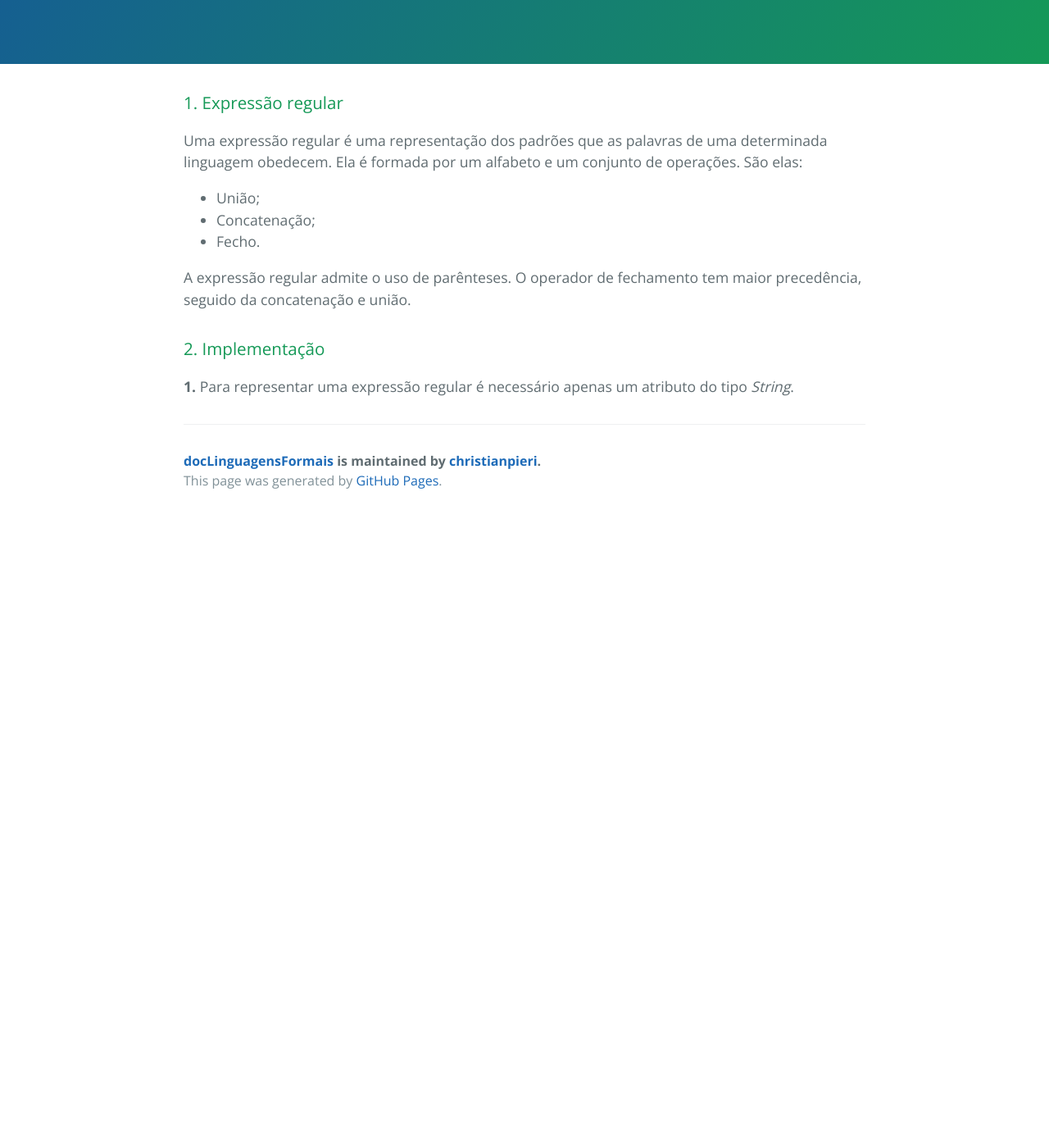
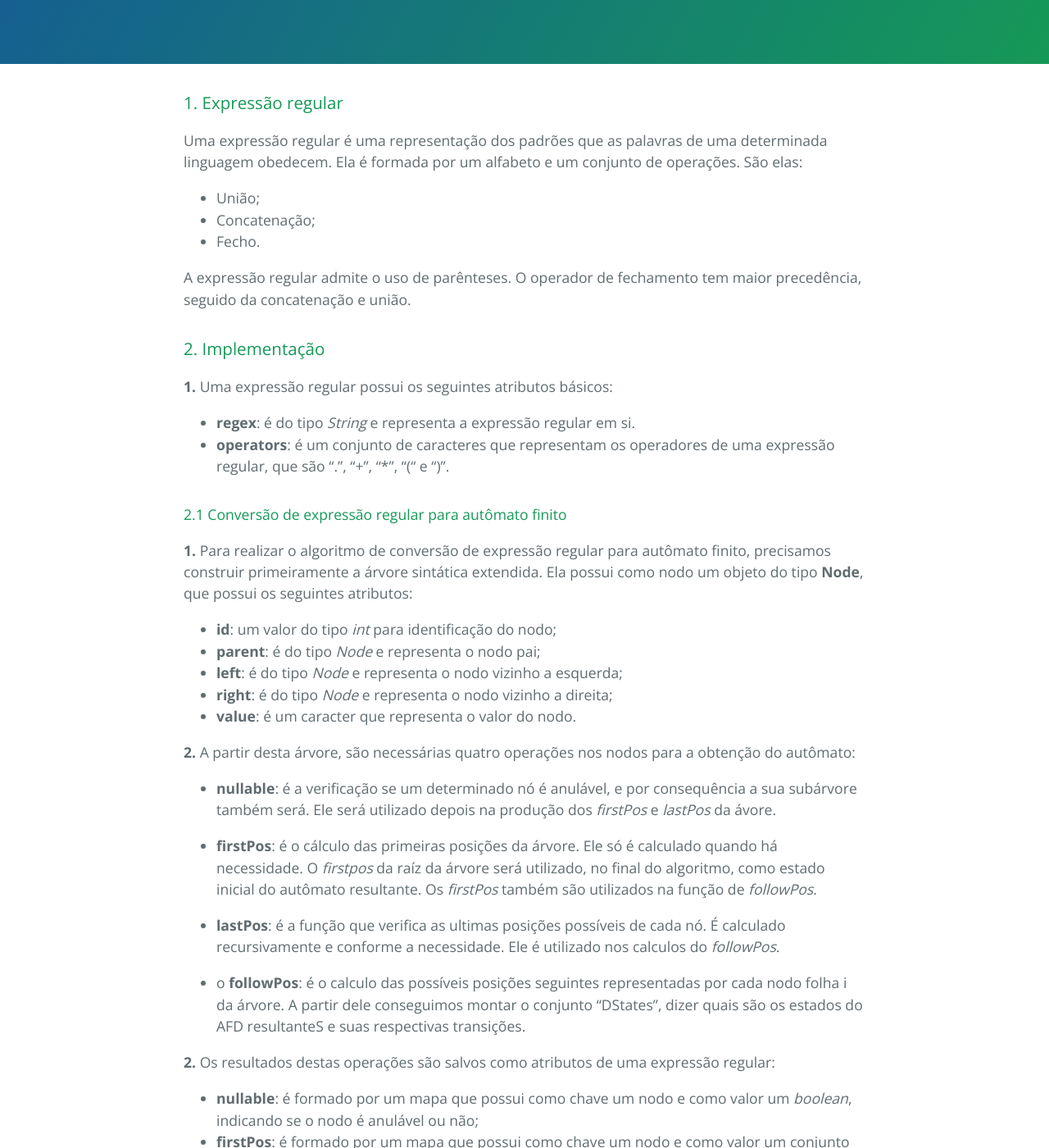
Before and after one commit to christianpieri/docLinguagensFormais, a Jekyll site: the page built from documentacao/regras-negocio/regras-er.md, in a window 1280 px wide and 1400 px high, scrolled down 335 px. Shown: the whole window at 82% size. Built offline with Jekyll 4.4.1, drawn with Linux system fonts in a browser that asks for light colours; our own code applies the rules of GitHub Pages for plain Markdown files; before the commit the page ends 965 px from its top, so only the background shows below that; some of the changed text lies outside the part shown.

Commit message:
Doc expressão regular, finalização da doc de gr e melhorias no manual de usuario

```diff
--- a/documentacao/regras-negocio/regras-er.md
+++ b/documentacao/regras-negocio/regras-er.md
@@ -14,4 +14,43 @@ A expressão regular admite o uso de parênteses. O operador de fechamento tem m
 
 ### 2. Implementação
 
-**1.** Para representar uma expressão regular é necessário apenas um atributo do tipo *String*.
+**1.** Uma expressão regular possui os seguintes atributos básicos:
+
+- **regex**: é do tipo *String* e representa a expressão regular em si.
+- **operators**: é um conjunto de caracteres que representam os operadores de uma expressão regular, que são ".", "+", "\*", "(" e ")".
+
+#### 2.1 Conversão de expressão regular para autômato finito
+
+**1.** Para realizar o algoritmo de conversão de expressão regular para autômato finito, precisamos construir primeiramente a árvore sintática extendida. Ela possui como nodo um objeto do tipo **Node**, que possui os seguintes atributos:
+
+- **id**: um valor do tipo *int* para identificação do nodo;
+- **parent**: é do tipo *Node* e representa o nodo pai;
+- **left**: é do tipo *Node* e representa o nodo vizinho a esquerda;
+- **right**: é do tipo *Node* e representa o nodo vizinho a direita;
+- **value**: é um caracter que representa o valor do nodo.
+
+**2.** A partir desta árvore, são necessárias quatro operações nos nodos para a obtenção do autômato:
+
+- **nullable**: é a verificação se um determinado nó é anulável, e por consequência a sua subárvore também será. Ele será utilizado depois na produção dos *firstPos* e *lastPos* da ávore.
+
+- **firstPos**: é o cálculo das primeiras posições da árvore. Ele só é calculado quando há necessidade. O *firstpos* da raíz da árvore será utilizado, no final do algoritmo, como estado inicial do autômato resultante. Os *firstPos* também são utilizados na função de *followPos*.
+
+- **lastPos**: é a função que verifica as ultimas posições possíveis de cada nó. É calculado recursivamente e conforme a necessidade. Ele é utilizado nos calculos do *followPos*.
+
+- o **followPos**: é o calculo das possíveis posições seguintes representadas por cada nodo folha i da árvore. A partir dele conseguimos montar o conjunto "DStates", dizer quais são os estados do AFD resultanteS e suas respectivas transições.
+
+**2.** Os resultados destas operações são salvos como atributos de uma expressão regular:
+
+- **nullable**: é formado por um mapa que possui como chave um nodo e como valor um *boolean*, indicando se o nodo é anulável ou não;
+- **firstPos**: é formado por um mapa que possui como chave um nodo e como valor um conjunto de nodos;
+- **lastPos**: é formado por um mapa que possui como chave um nodo e como valor um conjunto de nodos;
+- o **followPos**: é formado por um mapa que possui como chave um inteiro e como valor um conjunto de nodos.
+
+**3.** A operação que converte a expressão regular para autômato finito é a **toFiniteAutomata**. Ela chama as operações:
+
+- **computeNullable**;
+- **computeFirstPos**;
+- **computeLastPos**;
+- **computeFollowPos**.
+
+Após realizá-las, é chamada a operação **buildFiniteAutomata**, que monta o autômato finito de acordo com as operações realizadas.
```
Also changed, not shown: documentacao/regras-negocio/regras-gr.md (+13 -2 lines), manual-do-usuario/index.md (+7 -3 lines).
